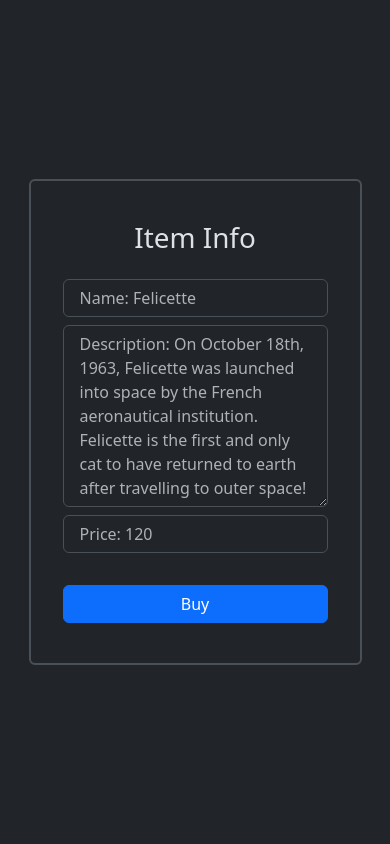
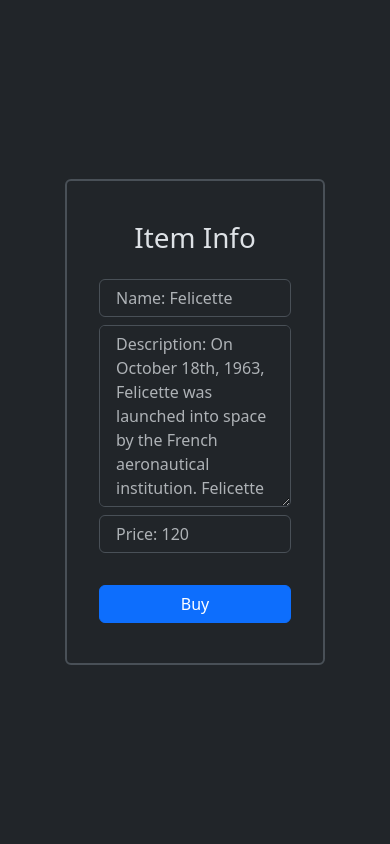
Before and after one commit to artemsuvorov/minicart, a Django app: page /item/1 in a window 390 px wide. Run offline with Django 4.2, Linux system fonts and the light colour scheme; some libraries are stand-ins or nearby versions.

Commit message:
make item box info responsive

```diff
--- a/minicart/templates/item.html
+++ b/minicart/templates/item.html
@@ -2,8 +2,8 @@
 
 {% block content %}
 
-<div class="row">
-    <div class="col col-lg w-75 p-3 border border-2 rounded">
+<div class="row w-100 d-flex justify-content-center">
+    <div class="col-8 col-md-6 col-lg-5 col-xl-4 p-3 border border-2 rounded">
         <form class="my-4 mx-3" action="/buy/{{item.id}}" method="GET">
             <div class="form-group mb-4 text-center">
                 <h1>Item Info</h1>
--- a/minicart/templates/layout.html
+++ b/minicart/templates/layout.html
@@ -13,7 +13,7 @@
 <body>
 
     <div id="root" class="vh-100 vw-100">
-        <div class="h-100 w-100 containter d-flex justify-content-center align-items-center">
+        <div class="h-100 w-100 d-flex justify-content-center align-items-center">
         {% block content %}
         {% endblock %}
         </div>
```
